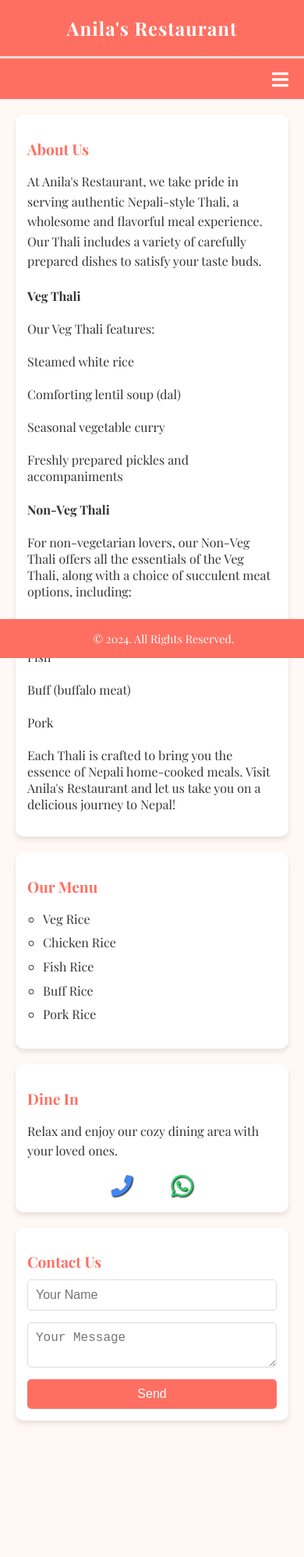
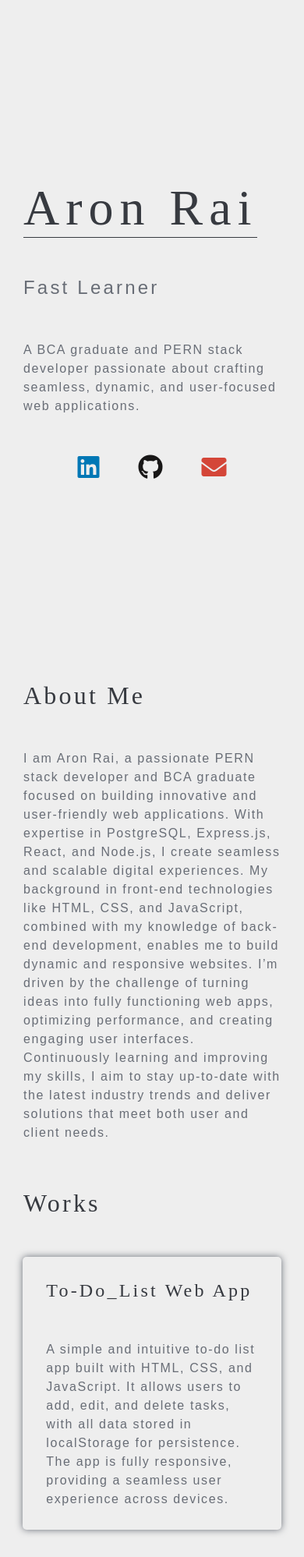
Before and after one commit to aronrai/Restaurant-Website, a plain HTML site: page index.html in a window 390 px wide. Shown: the top 1997 px of the page at 78% size. Before the commit the page ends 1892 px from the top, so only its background shows below. Drawn offline with nearby package versions, Linux system fonts and the light colour scheme.

Commit message:
Portfolio Revamp

```diff
--- a/index.css
+++ b/index.css
@@ -1,212 +1,217 @@
-/* General Styles */
+* {
+  box-sizing: border-box;
+  font-family: sans-serif;
+}
+
 body {
-  font-family: 'Playfair Display', serif;
   margin: 0;
   padding: 0;
-  background-color: #fff8f5;
-  color: #333;
-  max-width: 480px;
-  margin: auto;
+  background-color: #EEEEEE;
+  color: #686D76;
 }
 
-body h1 {
-  font-size: 80px;
-  text-align: center;
+body::-webkit-scrollbar {
+  display: none;
 }
 
-/* Header Styles */
-header {
-  background-color: #ff6f61;
-  color: white;
-  padding: 20px;
-  text-align: center;
-  border-bottom: 3px solid #f9ded5;
+
+h1 {
+  margin: 0;
+  font-size: 4rem;
+  font-weight: normal;
+  font-family: serif;
+  letter-spacing: 0.5rem;
+  color: #373A40;
+  border-bottom: 1px solid #373A40;
 }
 
-header h1 {
+h2 {
+  color: #373A40;
+  margin: 0;
+  font-size: 2rem;
+  letter-spacing: 0.2rem;
+  font-family: serif;
+  font-weight: normal;
+}
+
+h3 {
+  color: #373A40;
   margin: 0;
   font-size: 1.5rem;
-  letter-spacing: 1px;
+  letter-spacing: 0.2rem;
+  font-family: serif;
+  font-weight: normal;
 }
 
-/* Navigation Styles */
-nav {
-  background-color: #ff6f61;
-  padding: 10px;
-  position: relative;
-}
-
-.menu-icon {
-  display: block;
-  font-size: 24px;
-  cursor: pointer;
-  color: white;
-  text-align: right;
-  margin-right: 10px;
-}
-
-.dropdown {
-position: fixed;
-  top: 0;
-  right: -250px;
-  /* Initially hidden off-screen */
-
-  height: 100%;
-  background-color: #ff6f61;
-  color: white;
-  display: flex;
-  flex-direction: column;
-
-  padding-top: 50px;
-  transition: right 0.3s ease;
-}
-
-.dropdown a {
-  text-decoration: none;
-  color: white;
-  padding: 15px 25px;
-    font-size: 20px;
-    display: block;
-    transition: background-color 0.3s;
-}
-
-.dropdown a:last-child {
-  border-bottom: none;
-}
-
-.dropdown a:hover {
-  background-color: #ffe4db;
-}
-
-#dropdownMenu.open {
-  right: 0;
-  /* Move the sidebar to the visible area */
-}
-
-main section h2 p {
-  white-space: pre;
-}
-
-/* Main Content Styles */
-main {
-  padding: 20px;
+p {
+  margin: 0;
+  font-size: 1rem;
+  letter-spacing: 0.1rem;
+  line-height: 1.5rem;
 }
 
 section {
-  margin-bottom: 20px;
-  padding: 15px;
-  background: white;
-  border-radius: 10px;
-  box-shadow: 0 4px 6px rgba(0, 0, 0, 0.1);
+  padding: 30px;
+  background: #EEEEEE;
 }
 
-#logos {
+#home {
+  display: flex;
+  flex-direction: column;
+  justify-content: center;
+  align-items: flex-start;
+  gap: 50px;
+  height: 100vh;
+}
+
+#element {
+  height: 2rem;
+  font-size: 1.5rem;
+  letter-spacing: 0.2rem;
+}
+
+#about {
+  display: flex;
+  flex-direction: column;
+  gap: 50px;
+  justify-content: flex-start;
+}
+
+#works {
+  display: flex;
+  flex-direction: column;
+  gap: 50px;
+  justify-content: center;
+  align-items: center;
+}
+
+#works > h2 {
+  align-self: flex-start;
+}
+
+#works > a {
+  text-decoration: none;
+  color: #686D76;
+}
+
+.work-list {
+  border: none;
+  border-radius: 5px;
+  box-shadow: 0px 0px 10px #686D76;
+  height: 350px;
+  width: 85vw;
+  transform-origin: center;
+  transition: transform 0.15s ease;
+  padding: 30px;
+  display: flex;
+  flex-direction: column;
+  justify-content: flex-start;
+  gap: 50px;
+}
+
+.work-list:hover {
+  transform: scale(1.05);
+}
+
+.social-links {
+  width: 100%;
   display: flex;
   justify-content: center;
   align-items: center;
   gap: 50px;
-  margin: 0;
 }
 
-#logos .phone {
-  font-size: 1.7rem;
-  color: #4285F4;
-  text-shadow: 1px 1px 2px rgba(0, 0, 0, 1);
+.fa-linkedin {
+  color: #0077B5;
 }
 
-#logos .whatsapp {
-  font-size: 2rem;
-  color: #25D366;
-  text-shadow: 1px 1px 2px rgba(0, 0, 0, 1);
+.fa-github {
+  color: #181717;
 }
 
-h2 {
-  color: #ff6f61;
-  margin-bottom: 10px;
-  font-size: 1.2rem;
+.fa-envelope {
+  color: #D44638;
 }
 
-p,
-ul {
-  font-size: 1rem;
-  line-height: 1.6;
+#skills {
+  display: flex;
+  flex-direction: column;
+  gap: 25px;
+  justify-content: flex-start;
 }
 
-ul {
-  padding-left: 20px;
-  list-style-type: circle;
+.skills-gap {
+  display: flex;
+  flex-direction: column;
+  gap: 25px;
 }
 
-ul li {
-  margin-bottom: 5px;
-  white-space: pre;
+#education {
+  display: flex;
+  flex-direction: column;
+  gap: 25px;
+  justify-content: flex-start;
 }
 
-/* Form Styles */
+#services {
+  display: flex;
+  flex-direction: column;
+  gap: 25px;
+  justify-content: flex-start;
+}
+
+#contact {
+  display: flex;
+  flex-direction: column;
+  gap: 25px;
+}
+
 form {
   display: flex;
   flex-direction: column;
-  gap: 15px;
+  gap: 25px;
 }
 
 form input,
-form textarea,
-form button {
+form textarea, button {
   padding: 10px;
   font-size: 1rem;
-  border: 1px solid #ddd;
-  border-radius: 5px;
+  color: #686D76;
+  border: none;
+  background: transparent;
+  border-bottom: 1px solid #373A40;
+  outline: none;
 }
 
-form input:focus,
-form textarea:focus {
-  outline: none;
-  border-color: #ff6f61;
-  box-shadow: 0 0 5px rgba(255, 111, 97, 0.5);
+button {
+  border-bottom: none;
+  font-size: 1.5rem;
+  font-family: serif;
+  color: #373A40;
 }
 
-form button {
-  background-color: #ff6f61;
-  color: white;
-  border: none;
-  cursor: pointer;
-  font-size: 1rem;
-  transition: background-color 0.3s ease;
+footer {
+  text-align: center;
+  padding: 30px;
 }
 
-form button:hover {
-  background-color: #e55c53;
-}
-
-#gap {
-  padding: 15px;
-}
-
-/* Footer Styles */
-footer {
-  text-align: center;
-  padding: 15px;
-  background-color: #ff6f61;
-  color: white;
-  font-size: 0.9rem;
-  position: fixed;
-  bottom: 0;
-  width: 100%;
-}
-
-/* Mobile-Only Styles */
-@media (max-width: 480px) {
-  .menu-icon {
-    display: block;
+@media (min-width: 768px) {
+  body {
+    padding: 20px;
   }
 
-  #hidden {
-    display: none;
+  #works {
+    flex-direction: row;
+    flex-wrap: wrap;
   }
+
+  .work-list {
+    height: 350px;
+    width: 44vw;
+  }
+
+  #works > h2 {
+    width: 100vw;
+  }
+
 }
-
-@media (min-width: 481px) {
-  #nothidden {
-    display: none;
-  }
-}
--- a/index.html
+++ b/index.html
@@ -4,79 +4,131 @@
 <head>
   <meta charset="UTF-8" />
   <meta name="viewport" content="width=device-width, initial-scale=1.0" />
-  <title>Anila's Restaurant</title>
-  <link href="https://fonts.googleapis.com/css2?family=Playfair+Display:wght@400;700&display=swap" rel="stylesheet" />
+  <title>Aron Rai</title>
   <link rel="stylesheet" href="https://cdnjs.cloudflare.com/ajax/libs/font-awesome/5.15.4/css/all.min.css" />
   <link rel="stylesheet" href="index.css" />
 </head>
 
 <body>
-  <h1 id="hidden">Use Mobile<i class="fab fa-info-"></i></h1>
-  <div id="nothidden">
-    <header>
-      <h1>Anila's Restaurant</h1>
-    </header>
-    <nav>
-      <div class="menu-icon">
-        <i class="fas fa-bars"></i>
-      </div>
-      <div class="dropdown" id="dropdownMenu">
-        <a href="#about"><i class="fas fa-info-circle"></i> About</a>
-        <a href="#menu"><i class="fas fa-utensils"></i> Menu</a>
-        <a href="#dinein"><i class="fas fa-chair"></i> Dine In</a>
-        <a href="#contact"><i class="fas fa-envelope"></i> Contact Us</a>
-      </div>
-    </nav>
+  <div id="container">
     <main>
+      <section id="home">
+        <h1>Aron Rai</h1>
+        <span id="element"></span>
+        <p>
+          A BCA graduate and PERN stack developer passionate about crafting seamless, dynamic, and user-focused web applications.
+        </p>
+        <div class="social-links">
+          <a href="https://www.linkedin.com/in/aronrai" target="_blank"><i class="fab fa-linkedin fa-2x"></i></a>
+          <a href="https://github.com/aronrai" target="_blank"><i class="fab fa-github fa-2x"></i></a>
+          <a href="mailto:aron.dumi.rai@gmail.com?subject=Hello&amp;body=I have a question" target="_blank"><i class="fas fa-envelope fa-2x"></i></a>
+        </div>
+      </section>
+
       <section id="about">
-        <h2>About Us</h2>
+        <h2>About Me</h2>
         <p>
-          At Anila's Restaurant, we take pride in serving authentic Nepali-style Thali, a wholesome and flavorful meal experience.
-          Our Thali includes a variety of carefully prepared dishes to satisfy your taste buds.
-          <h4>Veg Thali</h4>
-          Our Veg Thali features:
-          <br><br>
-          Steamed white rice
-          <br><br>
-          Comforting lentil soup (dal)
-          <br><br>
-          Seasonal vegetable curry
-          <br><br>
-          Freshly prepared pickles and accompaniments
-          <h4>Non-Veg Thali</h4>
-          For non-vegetarian lovers, our Non-Veg Thali offers all the essentials of the Veg Thali, along with a choice
-          of succulent meat options, including:
-<br><br>
-          Chicken
-          <br><br>
-          Fish
-          <br><br>
-          Buff (buffalo meat)
-          <br><br>
-          Pork
-          <br><br>
-          Each Thali is crafted to bring you the essence of Nepali home-cooked meals. Visit Anila's Restaurant and let
-          us take you on a delicious journey to Nepal!
+          I am Aron Rai, a passionate PERN stack developer and BCA graduate focused on building innovative and user-friendly web applications. With expertise in PostgreSQL, Express.js, React, and Node.js, I create seamless and scalable digital experiences. My background in front-end technologies like HTML, CSS, and JavaScript, combined with my knowledge of back-end development, enables me to build dynamic and responsive websites. I’m driven by the challenge of turning ideas into fully functioning web apps, optimizing performance, and creating engaging user interfaces. Continuously learning and improving my skills, I aim to stay up-to-date with the latest industry trends and deliver solutions that meet both user and client needs.
         </p>
       </section>
-      <section id="menu">
-        <h2>Our Menu</h2>
-        <ul>
-          <li>Veg Rice</li>
-          <li>Chicken Rice</li>
-          <li>Fish Rice</li>
-          <li>Buff Rice</li>
-          <li>Pork Rice</li>
-        </ul>
+
+      <section id="works">
+        <h2>Works</h2>
+        <a href="https://aronrai.github.io/To-Do-List/" target="_blank">
+        <div class="work-list work-1">
+          <h3>To-Do_List Web App</h2>
+            <p>A simple and intuitive to-do list app built with HTML, CSS, and JavaScript. It allows users to add, edit, and delete tasks, with all data stored in localStorage for persistence. The app is fully responsive, providing a seamless user experience across devices.</p>
+        </div>
+      </a>
+
+        <a href="https://aronrai.github.io/Weather/" target="_blank">
+        <div class="work-list work-2">
+          <h3>Weather</h3>
+          <p>
+            A dynamic weather app built with HTML, CSS, and JavaScript that fetches real-time weather data using the OpenWeather API. Users can easily check current weather conditions by entering a location, with a clean and responsive design.
+          </p>
+        </div>
+      </a>
+
+      <a href="https://aronrai.github.io/error/" target="_blank">
+        <div class="work-list work-2">
+          <h3>Random Quotes</h3>
+          <p>
+            A fun and interactive random quote generator built with React. It fetches and displays inspiring quotes at the click of a button, offering a fresh quote every time. The app is simple, fast, and provides a smooth user experience with React's dynamic rendering.
+          </p>
+        </div>
+      </a>
+
+      <a href="https://aronrai.github.io/error/" target="_blank">
+        <div class="work-list work-2">
+          <h3>Restaurant Website</h3>
+          <p>
+            A dynamic restaurant website built with React, showcasing the menu, offers, and location. It features interactive components like a booking form and menu listing, with a responsive design for a seamless user experience across devices.
+          </p>
+        </div>
+      </a>
+
       </section>
-      <section id="dinein">
-        <h2>Dine In</h2>
-        <p>Relax and enjoy our cozy dining area with your loved ones.</p>
-        <p id="logos"><a href="tel:+919564120965"><i class="fas fa-phone phone"></i></a><a
-            href="https://wa.me/919564120965"><i class="fab fa-whatsapp whatsapp"></i></a></p>
+
+      <section id="skills">
+        <h2>Skills</h2>
+        <div class="skills-gap">
+          <h3>Languages and Databases</h3>
+          <p>
+            &#x2022; HTML5 <br>
+            &#x2022; CSS3 <br>
+            &#x2022; JavaScript <br>
+            &#x2022; SQL <br>
+            &#x2022; PostgreSQL
+          </p>
+        </div>
+        <div class="skills-gap">
+          <h3>Frameworks / Libraries</h3>
+          <p>
+            &#x2022; React <br>
+            &#x2022; Node.js <br>
+            &#x2022; Express.js
+          </p>
+        </div>
+        <div class="skills-gap">
+          <h3>Tools</h3>
+          <p>
+            &#x2022; Git and Github <br>
+            &#x2022; Canva <br>
+            &#x2022; NPM <br>
+            &#x2022; Heroku
+          </p>
+        </div>
+        <div class="skills-gap">
+          <h3>Other Skills</h3>
+          <p>
+            &#x2022; Responsive Design <br>
+            &#x2022; UI Development <br>
+            &#x2022; Version Control and Collaboration
+          </p>
+        </div>
       </section>
+
+      <section id="education">
+        <h2>Education</h2>
+        <p>
+          Bachelor of Computer Applications,<br>
+          St. Joseph's College,<br>
+          2021-2024,<br>
+          Darjeeling, West Bengal, India.
+        </p>
+      </section>
+
+      <section id="services">
+        <h2>Services</h2>
+        <p>
+          &#x2022; Website Design <br>
+          &#x2022; Web development
+        </p>
+      </section>
+
       <section id="contact">
-        <h2>Contact Us</h2>
+        <h2>Contact Me</h2>
         <form id="whatsappForm">
           <input type="text" id="name" name="name" placeholder="Your Name" required />
           <textarea id="message" name="message" placeholder="Your Message" required></textarea>
@@ -86,9 +138,12 @@
     </main>
     <div id="gap"></div>
     <footer>
-      &copy; <span id="year"></span>. All Rights Reserved.
+      <p>&copy; <span id="year"></span> Aron Rai. All Rights Reserved.</p>
     </footer>
+
+    <script src="https://unpkg.com/typed.js@2.1.0/dist/typed.umd.js"></script>
     <script src="index.js"></script>
+
   </div>
 </body>
 
--- a/index.js
+++ b/index.js
@@ -1,40 +1,9 @@
-const menuIcon = document.querySelector(".menu-icon");
-const dropdownMenu = document.querySelector("#dropdownMenu");
-const menuLinks = document.querySelectorAll("#dropdownMenu a"); // Select all anchor tags inside the dropdown
-
-// Function to toggle sidebar visibility
-function toggleMenu() {
-  dropdownMenu.classList.toggle("open");
-}
-
-// Add click event listener to menu icon
-menuIcon.addEventListener("click", (event) => {
-  toggleMenu();
-  event.stopPropagation(); // Prevent event from bubbling up to the document
-});
-
-// Close the menu if clicked anywhere outside of the menu
-document.addEventListener("click", (event) => {
-  if (
-    !dropdownMenu.contains(event.target) &&
-    !menuIcon.contains(event.target)
-  ) {
-    dropdownMenu.classList.remove("open");
-  }
-});
-
-// Close the menu and scroll to the target section when an anchor tag is clicked
-menuLinks.forEach((link) => {
-  link.addEventListener("click", (event) => {
-    event.preventDefault(); // Prevent default behavior of jumping directly to the section
-    const targetId = link.getAttribute("href"); // Get the target ID from href
-    const targetElement = document.querySelector(targetId); // Find the corresponding section
-
-    if (targetElement) {
-      dropdownMenu.classList.remove("open"); // Close the sidebar
-      targetElement.scrollIntoView({ behavior: "smooth" }); // Smoothly scroll to the section
-    }
-  });
+//typed js
+var typed = new Typed('#element', {
+  strings: ['Full stack Web Developer.', 'PERN / MERN Stack.', 'Fast Learner.'],
+  typeSpeed: 50,
+  loop: true,
+  showCursor: false,
 });
 
 //Whatsapp from
@@ -49,14 +18,14 @@ document
     const message = document.getElementById("message").value;
 
     // Phone number to send the message to (include country code, e.g., 919876543210 for India)
-    const phoneNumber = "919564120965";
+    const phoneNumber = "+919564120965";
 
     // Create the WhatsApp message
     const whatsappMessage = `Hello, my name is ${name}. ${message}`;
 
     // Redirect to WhatsApp
     window.open(
-      `https://wa.me/${919564120965}?text=${encodeURIComponent(
+      `https://wa.me/${phoneNumber}?text=${encodeURIComponent(
         whatsappMessage
       )}`,
       "_blank"
```
Also changed, not shown: 1 other file.
